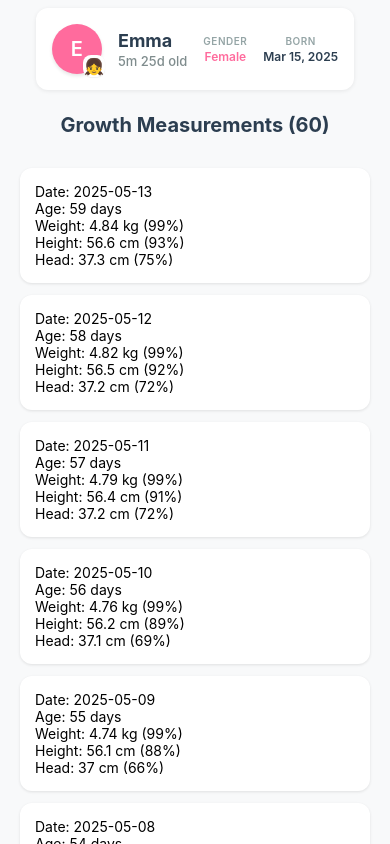
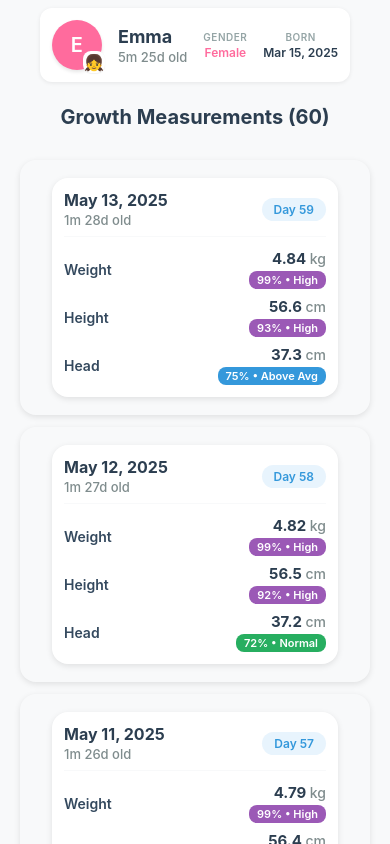
Before and after one commit to bharathraj-91/coddle-assignment, a React Native app: screen / in a window 390 px wide. Built offline with nearby package versions, Linux system fonts and the light colour scheme.

Commit message:
Added growth measurements history

```diff
--- a/App.tsx
+++ b/App.tsx
@@ -1,25 +1,33 @@
 import { StatusBar } from 'expo-status-bar';
-import { StyleSheet, Text, View, FlatList, SafeAreaView } from 'react-native';
+import { StyleSheet, Text, View, FlatList, SafeAreaView, Alert } from 'react-native';
+import { GestureHandlerRootView } from 'react-native-gesture-handler';
 import useBabyProfileStore from './stores/babyProfileStore';
 import useGrowthMeasurementsStore from './stores/growthMeasurementsStore';
+import BabyProfileComponent from './components/BabyProfile';
+import MeasurementCard from './components/MeasurementCard';
+import { SwipeActions } from './types/measurementCard';
 import { GrowthMeasurement } from './types/growthMeasurements';
-import BabyProfileComponent from './components/BabyProfile';
-
-const MeasurementCard = ({ item }: { item: GrowthMeasurement }) => (
-  <View style={styles.measurementCard}>
-    <Text>Date: {item.date}</Text>
-    <Text>Age: {item.ageInDays} days</Text>
-    <Text>Weight: {item.weightInKg} kg ({item.weightPercentile}%)</Text>
-    <Text>Height: {item.heightInCm} cm ({item.heightPercentile}%)</Text>
-    <Text>Head: {item.headInCm} cm ({item.headPercentile}%)</Text>
-  </View>
-);
 
 export default function App() {
   const baby = useBabyProfileStore((state) => state.baby);
   const getAllMeasurements = useGrowthMeasurementsStore((state) => state.getAllMeasurements);
+  const deleteMeasurement = useGrowthMeasurementsStore((state) => state.deleteMeasurement);
 
   const allMeasurements = getAllMeasurements();
+
+  const handleEdit = (item: GrowthMeasurement) => {
+    Alert.alert('Edit Measurement', `Edit functionality not implemented yet for ${item.date}`);
+  };
+
+  const handleDelete = (item: GrowthMeasurement) => {
+    deleteMeasurement(item.id);
+    Alert.alert('Deleted', `Measurement from ${item.date} has been deleted.`);
+  };
+
+  const swipeActions: SwipeActions = {
+    onEdit: handleEdit,
+    onDelete: handleDelete,
+  };
 
   const renderHeader = () => (
     <View style={styles.headerContent}>
@@ -29,11 +37,12 @@ export default function App() {
   );
 
   return (
+    <GestureHandlerRootView style={styles.container}>
       <SafeAreaView style={styles.container}>
         <FlatList
           data={allMeasurements}
           keyExtractor={(item) => item.id}
-        renderItem={MeasurementCard}
+          renderItem={({ item }) => <MeasurementCard item={item} swipeActions={swipeActions} />}
           ListHeaderComponent={renderHeader}
           showsVerticalScrollIndicator={false}
           contentContainerStyle={styles.listContent}
@@ -44,6 +53,7 @@ export default function App() {
         />
         <StatusBar style="auto" />
       </SafeAreaView>
+    </GestureHandlerRootView>
   );
 }
 
@@ -65,19 +75,4 @@ const styles = StyleSheet.create({
     marginVertical: 15,
     color: '#2C3E50',
   },
-  measurementCard: {
-    backgroundColor: '#FFFFFF',
-    padding: 15,
-    marginVertical: 6,
-    marginHorizontal: 20,
-    borderRadius: 12,
-    elevation: 2,
-    shadowColor: '#000',
-    shadowOffset: {
-      width: 0,
-      height: 1,
-    },
-    shadowOpacity: 0.1,
-    shadowRadius: 3,
-  },
 });
--- /dev/null
+++ b/components/MeasurementCard.tsx
@@ -0,0 +1,336 @@
+import React, { useMemo } from 'react';
+import { StyleSheet, Text, View, TouchableOpacity, Alert } from 'react-native';
+import { Gesture, GestureDetector } from 'react-native-gesture-handler';
+import Animated, {
+  useAnimatedStyle,
+  useSharedValue,
+  withSpring,
+} from 'react-native-reanimated';
+import { MeasurementCardProps } from '../types/measurementCard';
+import { formatAge } from '../utils/utils';
+import { getResponsivePadding, getResponsiveMargin, isSmallDevice } from '../utils/responsive';
+
+const SWIPE_THRESHOLD = 100;
+
+const MeasurementCard: React.FC<MeasurementCardProps> = React.memo(({ item, swipeActions }) => {
+  const isSmall = useMemo(() => isSmallDevice(), []);
+  const responsivePadding = useMemo(() => getResponsivePadding(), []);
+  const responsiveMargin = useMemo(() => getResponsiveMargin(), []);
+
+  // Animation values
+  const translateX = useSharedValue(0);
+
+  const formattedAge = useMemo(() => formatAge(item.ageInDays), [item.ageInDays]);
+
+  const formattedDate = useMemo(() => {
+    const date = new Date(item.date);
+    return date.toLocaleDateString('en-US', {
+      month: 'short',
+      day: 'numeric',
+      year: isSmall ? undefined : 'numeric'
+    });
+  }, [item.date, isSmall]);
+
+  const containerStyle = useMemo(() => [
+    styles.container,
+    {
+      padding: responsivePadding,
+      marginHorizontal: responsiveMargin,
+      marginVertical: isSmall ? 4 : 6,
+    }
+  ], [responsivePadding, responsiveMargin, isSmall]);
+
+  // Swipe actions
+  const handleEdit = () => {
+    // Reset swipe position
+    translateX.value = withSpring(0);
+    Alert.alert(
+      'Edit Measurement',
+      `Edit measurement from ${formattedDate}?`,
+      [
+        { text: 'Cancel', style: 'cancel' },
+        {
+          text: 'Edit',
+          onPress: () => swipeActions?.onEdit?.(item)
+        }
+      ]
+    );
+  };
+
+  const handleDelete = () => {
+    // Reset swipe position
+    translateX.value = withSpring(0);
+    Alert.alert(
+      'Delete Measurement',
+      `Are you sure you want to delete the measurement from ${formattedDate}?`,
+      [
+        { text: 'Cancel', style: 'cancel' },
+        {
+          text: 'Delete',
+          style: 'destructive',
+          onPress: () => swipeActions?.onDelete?.(item)
+        }
+      ]
+    );
+  };
+
+  // Gesture handlers
+
+  const panGesture = Gesture.Pan()
+    .activeOffsetX([-10, 10]) // Only activate after 10px horizontal movement
+    .failOffsetY([-10, 10])   // Fail if vertical movement exceeds 10px
+    .onUpdate((event) => {
+      // Only allow left swipe (negative translation)
+      if (event.translationX < 0) {
+        translateX.value = event.translationX;
+      }
+    })
+    .onEnd((event) => {
+      if (event.translationX < -SWIPE_THRESHOLD) {
+        // Keep the card swiped to reveal actions
+        translateX.value = withSpring(-160); // Show both buttons
+      } else {
+        // Reset position if not swiped enough
+        translateX.value = withSpring(0);
+      }
+    });
+
+  const animatedCardStyle = useAnimatedStyle(() => {
+    return {
+      transform: [
+        { translateX: translateX.value }, // Full movement, no scaling
+      ],
+    };
+  });
+
+
+  const actionsStyle = useAnimatedStyle(() => ({
+    opacity: Math.max(0, Math.min(1, -translateX.value / SWIPE_THRESHOLD)),
+  }));
+
+  const getPercentileColor = (percentile: number): string => {
+    if (percentile < 10) return '#E74C3C'; // Red - Low
+    if (percentile < 25) return '#F39C12'; // Orange - Below Average
+    if (percentile < 75) return '#27AE60'; // Green - Normal
+    if (percentile < 90) return '#3498DB'; // Blue - Above Average
+    return '#9B59B6'; // Purple - High
+  };
+
+  const getPercentileLabel = (percentile: number): string => {
+    if (percentile < 10) return 'Low';
+    if (percentile < 25) return 'Below Avg';
+    if (percentile < 75) return 'Normal';
+    if (percentile < 90) return 'Above Avg';
+    return 'High';
+  };
+
+  const MetricItem = ({ label, value, unit, percentile }: {
+    label: string;
+    value: number;
+    unit: string;
+    percentile: number;
+  }) => (
+    <View style={styles.metricItem}>
+      <Text style={styles.metricLabel}>{label}</Text>
+      <View style={styles.metricValueContainer}>
+        <Text style={styles.metricValue}>
+          {value} <Text style={styles.metricUnit}>{unit}</Text>
+        </Text>
+        <View style={[
+          styles.percentileBadge,
+          { backgroundColor: getPercentileColor(percentile) }
+        ]}>
+          <Text style={styles.percentileText}>
+            {percentile}% • {getPercentileLabel(percentile)}
+          </Text>
+        </View>
+      </View>
+    </View>
+  );
+
+  return (
+    <View style={[containerStyle, { backgroundColor: 'transparent' }]}>
+      {/* Background Actions */}
+      <Animated.View style={[styles.actionsContainer, actionsStyle]}>
+        <TouchableOpacity onPress={handleEdit} style={styles.editButton}>
+          <Text style={styles.editButtonText}>✏️ Edit</Text>
+        </TouchableOpacity>
+        <TouchableOpacity onPress={handleDelete} style={styles.deleteButton}>
+          <Text style={styles.deleteButtonText}>🗑️ Delete</Text>
+        </TouchableOpacity>
+      </Animated.View>
+
+      {/* Main Card */}
+      <GestureDetector gesture={panGesture}>
+        <Animated.View style={[styles.container, {
+          padding: responsivePadding,
+          marginHorizontal: responsiveMargin,
+          marginVertical: isSmall ? 4 : 6,
+        }, animatedCardStyle]}>
+          <View style={styles.header}>
+            <View style={styles.dateContainer}>
+              <Text style={styles.date}>{formattedDate}</Text>
+              <Text style={styles.age}>{formattedAge}</Text>
+            </View>
+            <View style={styles.dayBadge}>
+              <Text style={styles.dayText}>Day {item.ageInDays}</Text>
+            </View>
+          </View>
+
+          <View style={styles.metricsContainer}>
+            <MetricItem
+              label="Weight"
+              value={item.weightInKg}
+              unit="kg"
+              percentile={item.weightPercentile}
+            />
+
+            <MetricItem
+              label="Height"
+              value={item.heightInCm}
+              unit="cm"
+              percentile={item.heightPercentile}
+            />
+
+            <MetricItem
+              label="Head"
+              value={item.headInCm}
+              unit="cm"
+              percentile={item.headPercentile}
+            />
+          </View>
+        </Animated.View>
+      </GestureDetector>
+    </View>
+  );
+});
+
+const styles = StyleSheet.create({
+  container: {
+    backgroundColor: '#FFFFFF',
+    borderRadius: 16,
+    elevation: 3,
+    shadowColor: '#000',
+    shadowOffset: {
+      width: 0,
+      height: 2,
+    },
+    shadowOpacity: 0.1,
+    shadowRadius: 6,
+    marginBottom: 2,
+  },
+  header: {
+    flexDirection: 'row',
+    justifyContent: 'space-between',
+    alignItems: 'center',
+    marginBottom: 12,
+    paddingBottom: 8,
+    borderBottomWidth: 1,
+    borderBottomColor: '#F8F9FA',
+  },
+  dateContainer: {
+    flex: 1,
+  },
+  date: {
+    fontSize: 16,
+    fontWeight: '700',
+    color: '#2C3E50',
+    marginBottom: 2,
+  },
+  age: {
+    fontSize: 13,
+    color: '#7F8C8D',
+    fontWeight: '500',
+  },
+  dayBadge: {
+    backgroundColor: '#E8F4FD',
+    borderRadius: 12,
+    paddingHorizontal: 12,
+    paddingVertical: 4,
+  },
+  dayText: {
+    fontSize: 12,
+    fontWeight: '600',
+    color: '#3498DB',
+  },
+  metricsContainer: {
+    gap: 8,
+  },
+  metricItem: {
+    flexDirection: 'row',
+    justifyContent: 'space-between',
+    alignItems: 'center',
+  },
+  metricLabel: {
+    fontSize: 14,
+    fontWeight: '600',
+    color: '#34495E',
+    flex: 1,
+  },
+  metricValueContainer: {
+    alignItems: 'flex-end',
+    flex: 2,
+  },
+  metricValue: {
+    fontSize: 15,
+    fontWeight: '700',
+    color: '#2C3E50',
+    marginBottom: 3,
+  },
+  metricUnit: {
+    fontSize: 14,
+    fontWeight: '500',
+    color: '#7F8C8D',
+  },
+  percentileBadge: {
+    borderRadius: 8,
+    paddingHorizontal: 8,
+    paddingVertical: 2,
+  },
+  percentileText: {
+    fontSize: 11,
+    fontWeight: '600',
+    color: '#FFFFFF',
+  },
+  actionsContainer: {
+    position: 'absolute',
+    right: 0,
+    top: 0,
+    bottom: 0,
+    width: 160,
+    flexDirection: 'row',
+    borderRadius: 16,
+  },
+  editButton: {
+    flex: 1,
+    backgroundColor: '#E3F2FD',
+    justifyContent: 'center',
+    alignItems: 'center',
+    borderTopLeftRadius: 16,
+    borderBottomLeftRadius: 16,
+  },
+  deleteButton: {
+    flex: 1,
+    backgroundColor: '#FFEBEE',
+    justifyContent: 'center',
+    alignItems: 'center',
+    borderTopRightRadius: 16,
+    borderBottomRightRadius: 16,
+  },
+  editButtonText: {
+    fontSize: 12,
+    fontWeight: '600',
+    color: '#3498DB',
+    textAlign: 'center',
+  },
+  deleteButtonText: {
+    fontSize: 12,
+    fontWeight: '600',
+    color: '#E74C3C',
+    textAlign: 'center',
+  },
+});
+
+MeasurementCard.displayName = 'MeasurementCard';
+
+export default MeasurementCard;
--- a/package.json
+++ b/package.json
@@ -33,7 +33,9 @@
     "react-native": "0.79.6",
     "react-native-gifted-charts": "^1.4.64",
     "react-native-svg": "15.11.2",
-    "zustand": "^5.0.8"
+    "zustand": "^5.0.8",
+    "react-native-gesture-handler": "~2.24.0",
+    "react-native-reanimated": "~3.17.4"
   },
   "devDependencies": {
     "@babel/core": "^7.25.2",
--- /dev/null
+++ b/types/measurementCard.ts
@@ -0,0 +1,12 @@
+import { GrowthMeasurement } from './growthMeasurements';
+
+export interface SwipeActions {
+  onEdit?: (item: GrowthMeasurement) => void;
+  onDelete?: (item: GrowthMeasurement) => void;
+  onShare?: (item: GrowthMeasurement) => void;
+}
+
+export interface MeasurementCardProps {
+  item: GrowthMeasurement;
+  swipeActions?: SwipeActions;
+}
--- a/utils/responsive.ts
+++ b/utils/responsive.ts
@@ -73,10 +73,10 @@ export const getResponsiveValue = <T>(values: {
 // Common responsive utilities
 export const getResponsivePadding = (): number => {
   return getResponsiveValue({
-    small: 12,
-    medium: 16,
-    large: 20,
-    default: 16,
+    small: 10,
+    medium: 12,
+    large: 14,
+    default: 12,
   });
 };
 
```
Also changed, not shown: 1 other file (tests, documents, lock files or other folders). Lines whose indentation alone changed are shown as unchanged.
